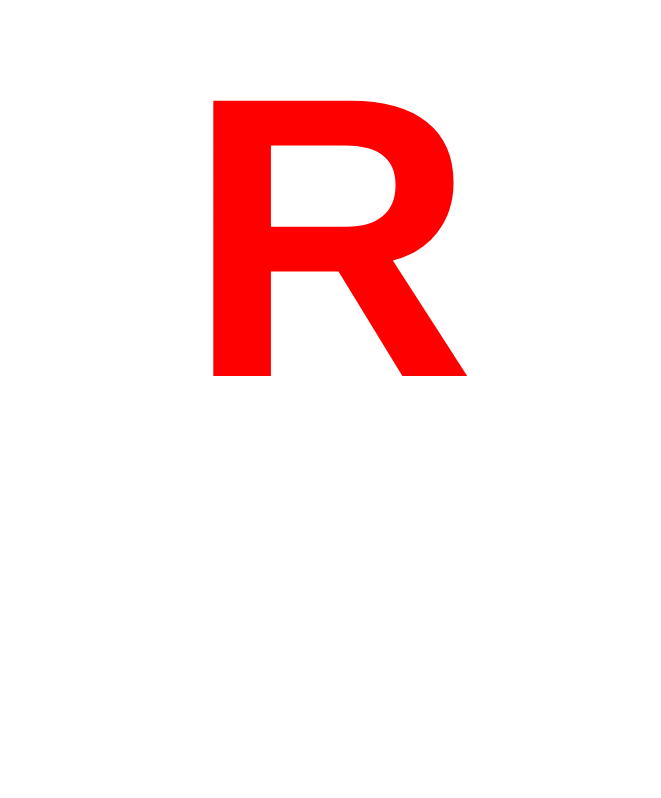
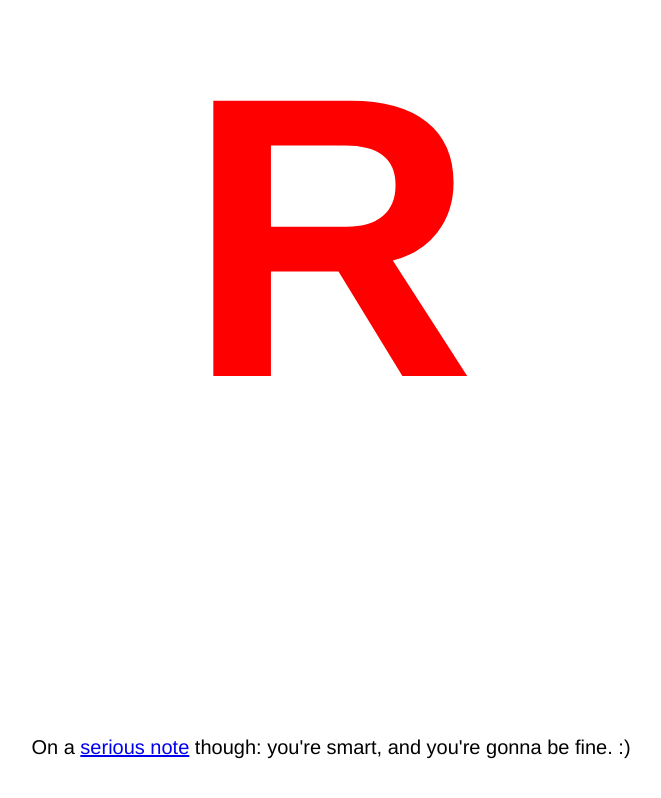
Before and after one commit to srir/cmugrades, a plain HTML site: page index.html in a window 1280 px wide. Shown: the whole page, without its empty margins (309-970 px from the left). Drawn offline with Linux system fonts and the light colour scheme.

Commit message:
more things

```diff
--- a/index.html
+++ b/index.html
@@ -8,9 +8,17 @@
         text-align: center;
         font-size: 300pt;
       }
+      .you-got-this {
+        font-family: "Helvetica Neue", "Arial";
+        text-align: center;
+        color: black;
+        margin-top: 40px;
+        font-size: 15pt;
+      }
     </style>
   </head>
   <body>
     <h1>R</h1>
+    <p class="you-got-this">On a <a href="http://vimeo.com/81846725">serious note</a> though: you're smart, and you're gonna be fine. :)</p>
   </body>
 </html>
```
